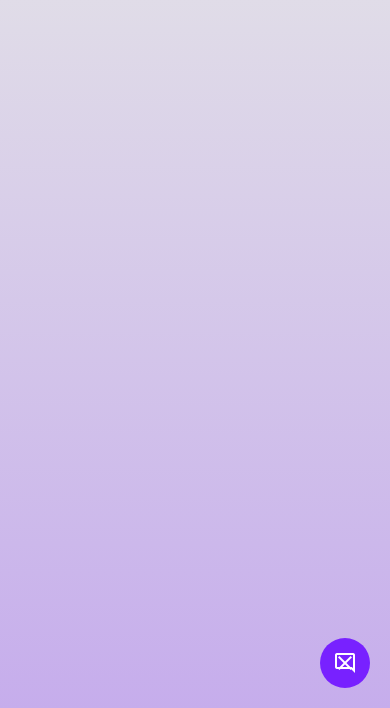
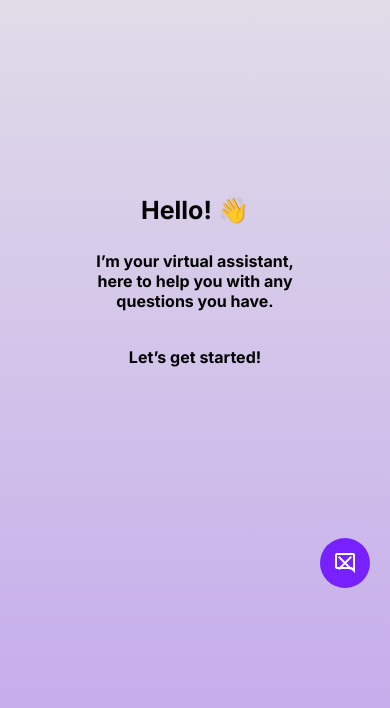
Before and after one commit to xellga-olga/chatbot, a React (Vite) app: page / in a window 390 px wide. Shown: the part 136-844 px from the top of the page. Built offline with nearby package versions, Linux system fonts and the light colour scheme.

Commit message:
added quick start buttons for common user queries

```diff
--- a/src/App.jsx
+++ b/src/App.jsx
@@ -40,8 +40,14 @@ const App = () => {
     }, [chatHistory]);
 
     return (
+        <div className=''>
+            <div className='app'>
+                <h1>Hello! 👋</h1>
+                <h2>I’m your virtual assistant, here to help you with any questions you have.</h2>
+                <h2>Let’s get started!</h2>
+            </div>
             <div className={`container ${showChatbot ? "show-chatbot" : ""}`}>
-            <button id='chatbot-toggler' onClick={() => setShowChatbot((prev) => !prev )}>
+                <button id='chatbot-toggler' onClick={() => setShowChatbot((prev) => !prev)}>
                 <span className="material-symbols-outlined">
                     mode_comment
                 </span>
@@ -56,7 +62,7 @@ const App = () => {
                             <ChatbotIcon/>
                             <h2 className='logo-text'>Chatbot</h2>
                         </div>
-                    <button onClick={() => setShowChatbot((prev) => !prev )} className="material-symbols-outlined">
+                        <button onClick={() => setShowChatbot((prev) => !prev)} className="material-symbols-outlined">
                             keyboard_arrow_down
                         </button>
                     </div>
@@ -65,20 +71,38 @@ const App = () => {
                         <div className='message bot-message'>
                             <ChatbotIcon/>
                             <p className='message-text'>
-                            Hey there! <br/> How are you? How can I help you today?
+                                 How can I help you today?
                             </p>
+                            <div className="quick-replies">
+                                <button onClick={() => {
+                                    const newHistory = [...chatHistory, {role: 'user', text: "Tell me a joke"}];
+                                    setChatHistory(newHistory);
+                                    generateBotResponse(newHistory);
+                                }}>
+                                    Tell me a joke
+                                </button>
+                                <button onClick={() => {
+                                    const newHistory = [...chatHistory, {role: 'user', text: "Give me a quote"}];
+                                    setChatHistory(newHistory);
+                                    generateBotResponse(newHistory);
+                                }}>
+                                    Give me a quote
+                                </button>
+                            </div>
                         </div>
 
                         {/*Render the chat history dynamically*/}
 
                         {chatHistory.map((chat, index) => (
-                        <ChatMessage key={index} chat={chat} />
+                            <ChatMessage key={index} chat={chat}/>
                         ))}
 
                     </div>
                     {/*Chatbot Footer*/}
                     <div className='chatbot-footer'>
-                    <ChatForm chatHistory={chatHistory} setChatHistory={setChatHistory} generateBotResponse={generateBotResponse} />
+                        <ChatForm chatHistory={chatHistory} setChatHistory={setChatHistory}
+                                  generateBotResponse={generateBotResponse}/>
+                    </div>
                 </div>
             </div>
         </div>
--- a/src/index.css
+++ b/src/index.css
@@ -12,6 +12,27 @@ body {
     width: 100%;
     min-height: 100vh;
     background: linear-gradient(#e5e5e7, #c6adec);
+}
+
+.app {
+    display: flex;
+    flex-direction: column;
+    align-items: center;
+    justify-content: center;
+    min-height: 100vh;
+    gap: 1rem;
+    padding: 2rem;
+}
+
+.app h1 {
+    font-size: 25px;
+}
+
+.app h2 {
+    font-size: 20px;
+    width: 400px;
+    text-align: center;
+    align-self: center;
 }
 
 #chatbot-toggler {
@@ -121,6 +142,7 @@ body {
     display: flex;
     align-items: center;
     gap: 11px;
+    flex-wrap: wrap;
 }
 
 .chatbot-body .message.error .message-text {
@@ -150,6 +172,26 @@ body {
 .chatbot-body .bot-message .message-text {
     border-radius: 13px 13px 13px 3px;
     background: #f2f1f3;
+}
+
+.quick-replies {
+    display: flex;
+    flex-wrap: wrap;
+    gap: 10px;
+    margin-top: 10px;
+}
+
+.quick-replies button {
+    background-color: #f0f0f0;
+    border: none;
+    padding: 8px 16px;
+    border-radius: 20px;
+    cursor: pointer;
+    transition: background-color 0.3s;
+}
+
+.quick-replies button:hover {
+    background-color: #d0d0d0;
 }
 
 .chatbot-body .user-message {
@@ -222,9 +264,18 @@ body {
 
 /*Responsive media for mobile*/
 @media (max-width: 520px) {
+
+    .app {
+
+    }
+    .app h2{
+        font-size: 16px;
+        padding: 10px;
+        width: 240px;
+    }
     #chatbot-toggler {
         right: 20px;
-        bottom: 20px;
+        bottom: 120px;
     }
 
     .chatbot {
```
Lines whose indentation alone changed are shown as unchanged.
